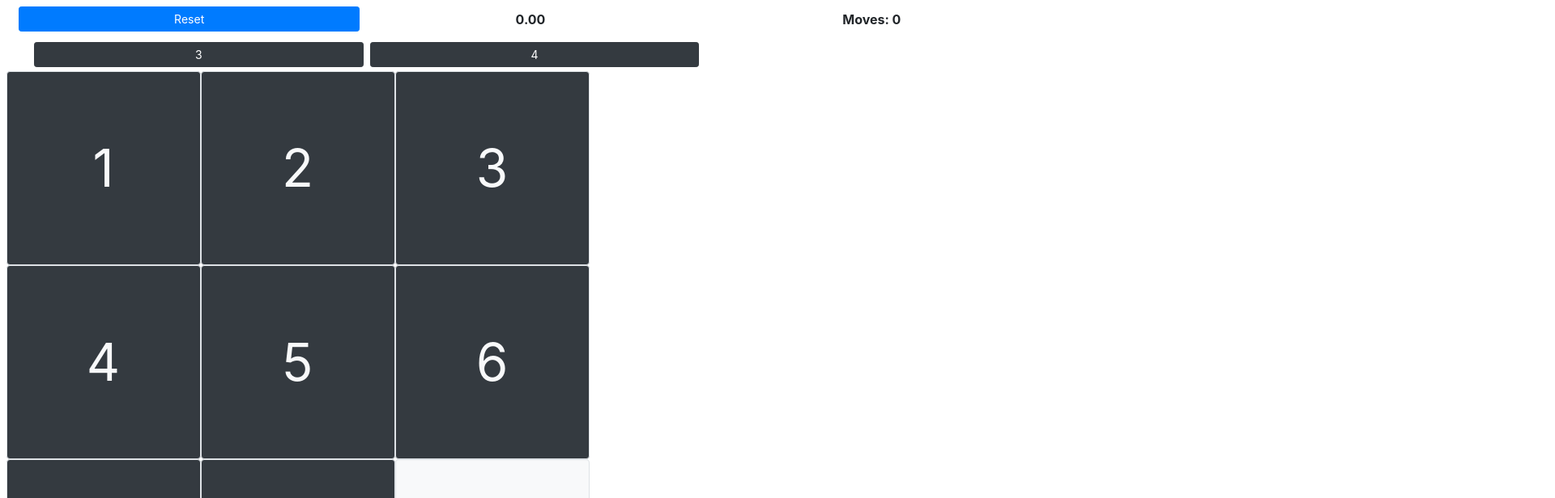
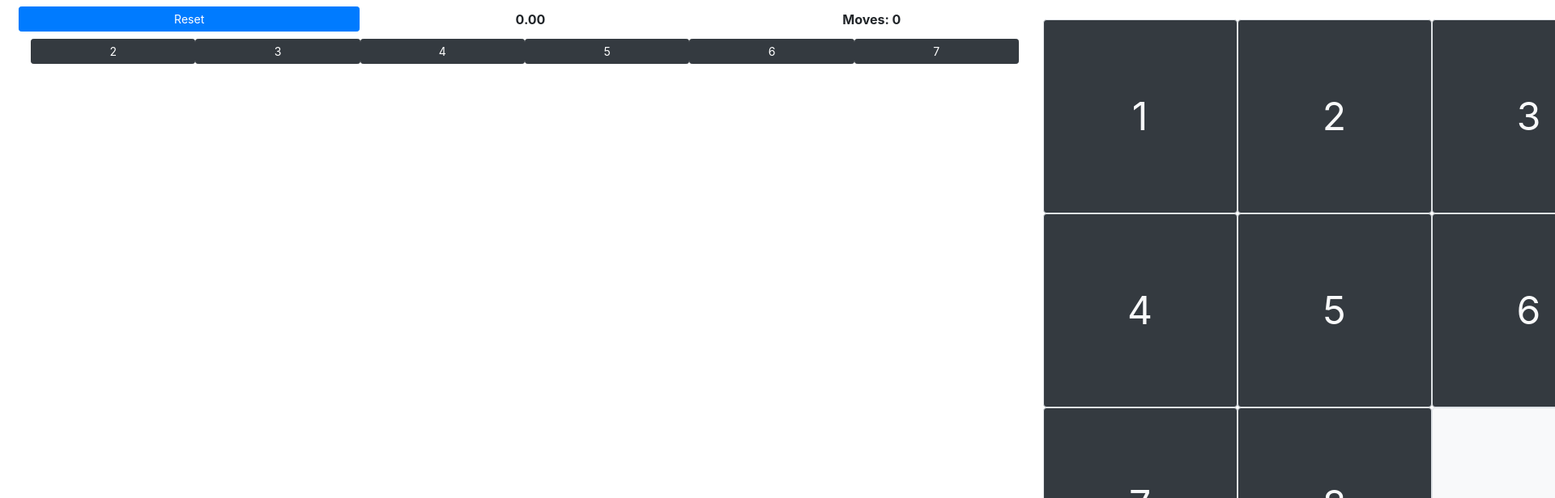
Before and after one commit to Fifteen-collect/frontend-js, a React (Create React App) app: page / in a window 1280 px wide. Shown: the top 616 px of the page at 81% size, 1920 px wide, since content can reach past the window. Built offline with nearby package versions, Linux system fonts and the light colour scheme; the HTML template or start-up script is replaced by a standard one.

Commit message:
Fix double tap action for fast triggered clicks and more configs

```diff
--- a/src/components/App.tsx
+++ b/src/components/App.tsx
@@ -11,6 +11,7 @@ export default class App extends React.Component<{}, AppState> {
         matrix: [],
         settings: {
             size: 3,
+            availableSizes: [2, 3, 4, 5, 6, 7]
         },
         moves: 0,
         run: false,
@@ -44,24 +45,17 @@ export default class App extends React.Component<{}, AppState> {
                 }}
             />
             <div className="container-fluid m-2">
-                <button
-                    type={"button"}
-                    className={"btn btn-dark btn-sm col-4 m-1"}
-                    onClickCapture={() => {
-                        this.handleReset(3);
-                    }}
-                >
-                    3
-                </button>
-                <button
-                    type={"button"}
-                    className={"btn btn-dark btn-sm col-4 m-1"}
-                    onClickCapture={() => {
-                        this.handleReset(4);
-                    }}
-                >
-                    4
-                </button>
+                {this.state.settings.availableSizes.map((size: number) => {
+                    return <button
+                        type={"button"}
+                        className={"btn btn-dark btn-sm col-2"}
+                        onClickCapture={() => {
+                            this.handleReset(size);
+                        }}
+                    >
+                        {size}
+                    </button>
+                })}
             </div>
             <Container
                 size={this.windowSize}
@@ -101,6 +95,7 @@ export default class App extends React.Component<{}, AppState> {
             time: 0,
             settings: {
                 size: size,
+                availableSizes: this.state.settings.availableSizes
             },
             relativeSize: this.windowSize / size,
         });
--- a/src/components/App/State.ts
+++ b/src/components/App/State.ts
@@ -5,7 +5,8 @@ export interface State {
         y: number,
     },
     settings?: {
-        size: number
+        size: number,
+        availableSizes: number[]
     },
     moves: number,
     run: boolean,
--- a/src/components/Block.tsx
+++ b/src/components/Block.tsx
@@ -27,7 +27,7 @@ export default class Block extends React.Component<BlockProps> {
                         width: `${relativeSize}px`,
                         height: `${relativeSize}px`,
                         flex: `0 0 ${relativeSize}px`,
-                        fontSize: '4rem',
+                        fontSize: '3rem',
                         cursor: 'pointer'
                     }}
         >
--- a/src/components/Container.tsx
+++ b/src/components/Container.tsx
@@ -13,7 +13,7 @@ export class Container extends React.Component<ContainerProps> {
     public static readonly propTypes = ContainerPropTypes;
 
     public render() {
-        return <div className={"row d-flex justify-content-center"}
+        return <div className={"row d-flex justify-content-center mt-4"}
                     style={{
                         width: `${this.props.size}px`,
                         height: `${this.props.size}px`,
--- a/src/index.js
+++ b/src/index.js
@@ -4,4 +4,20 @@ import App from './components/App';
 import 'bootstrap/dist/css/bootstrap.css';
 import './styles/main.css';
 
+let preLastTouchStartAt = 0;
+let lastTouchStartAt = 0;
+const delay = 500;
+
+document.addEventListener('touchstart', () => {
+    preLastTouchStartAt = lastTouchStartAt;
+    lastTouchStartAt = +new Date();
+});
+document.addEventListener('touchend', (event) => {
+    const touchEndAt = +new Date();
+    if (touchEndAt - preLastTouchStartAt < delay) {
+        event.preventDefault();
+        event.target.click();
+    }
+});
+
 ReactDOM.render(<App/>, document.getElementById('root'));
```
